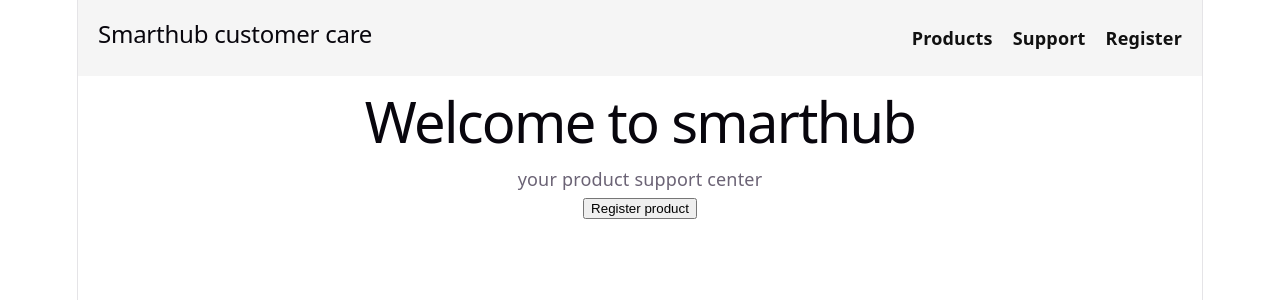
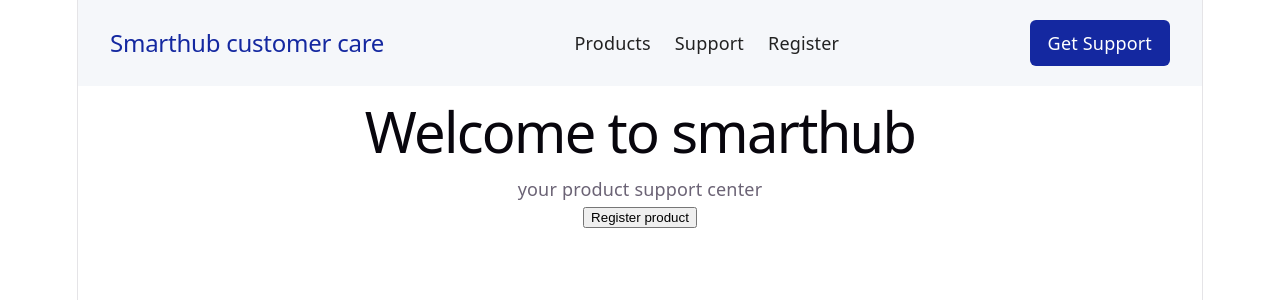
Before and after one commit to KaranamGopichand/smarthub, a React (Vite) app: page / in a window 1280 px wide. Shown: the top 300 px of the page. Built offline with nearby package versions, Linux system fonts and the light colour scheme.

Commit message:
SMARTHUB-101 Improve header navigation

```diff
--- a/src/App.css
+++ b/src/App.css
@@ -1,18 +1,44 @@
-header {
+
+.site-header {
   display: flex;
   justify-content: space-between;
   align-items: center;
-  padding: 20px;
-  background-color: #f5f5f5;
+  gap: 20px;
+  padding: 20px 32px;
+  background-color: #f5f7fa;
+  flex-wrap: wrap;
 }
 
-nav {
-  display: flex;
-  gap: 20px;
+.site-logo {
+  color: #1428a0;
+  font-size: 24px;
+  margin: 0;
 }
 
-nav a {
-  color: #111;
+.site-nav {
+  display: flex;
+  gap: 24px;
+}
+
+.site-nav a {
+  color: #222;
   text-decoration: none;
-  font-weight: bold;
+  font-weight: 500;
 }
+
+.site-nav a:hover {
+  color: #1428a0;
+  text-decoration: underline;
+}
+
+.support-button {
+  background-color: #1428a0;
+  color: white;
+  padding: 10px 18px;
+  border-radius: 6px;
+  text-decoration: none;
+}
+
+.support-button:hover {
+  background-color: #0d1b70;
+}
--- a/src/components/Header.jsx
+++ b/src/components/Header.jsx
@@ -1,13 +1,18 @@
+
 function Header({ title }) {
   return (
-    <header>
-      <h2>{title}</h2>
+    <header className="site-header">
+      <h2 className="site-logo">{title}</h2>
 
-      <nav>
+      <nav className="site-nav" aria-label="Main navigation">
         <a href="#products">Products</a>
         <a href="#support">Support</a>
         <a href="#register">Register</a>
       </nav>
+
+      <a className="support-button" href="#support">
+        Get Support
+      </a>
     </header>
   );
 }
```
